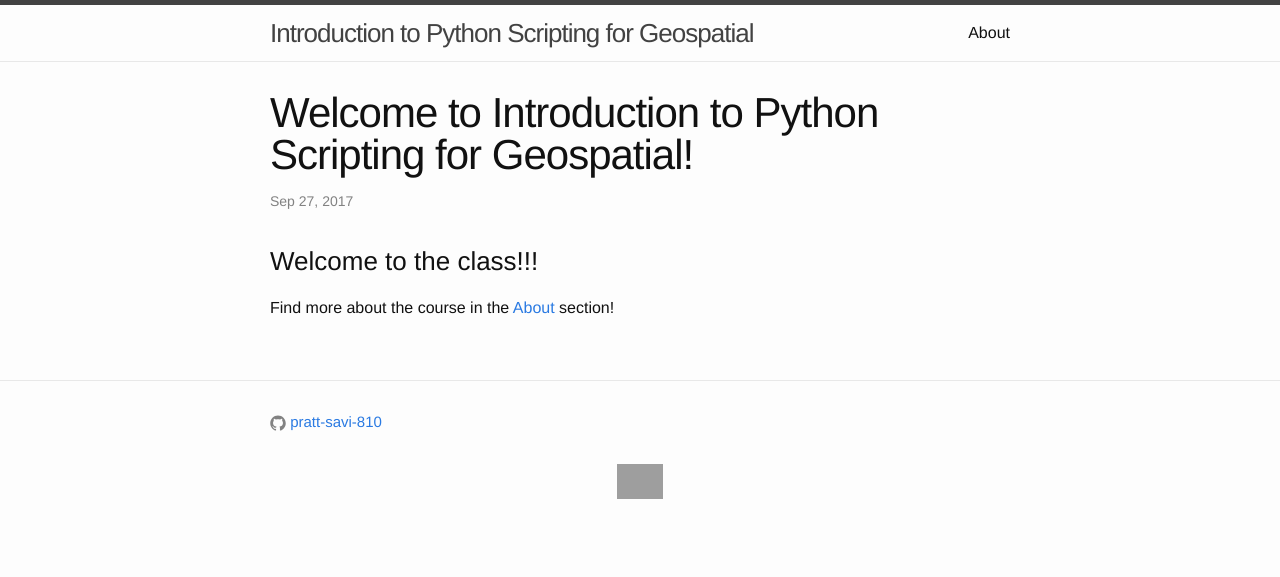
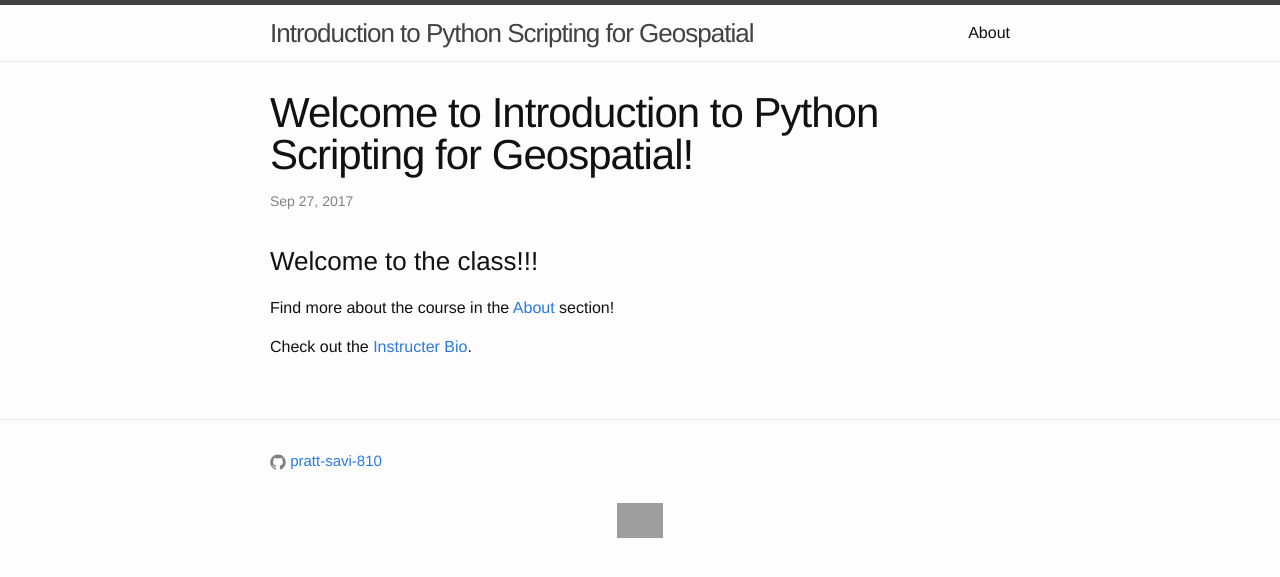
Before and after one commit to pratt-savi-810/pratt-savi-810.github.io, a Jekyll site: the page built from _posts/2017-10-22-class-1.markdown, in a window 1280 px wide. Shown: the top 577 px of the page. Built offline with Jekyll 4.4.1, drawn with Linux system fonts in a browser that asks for light colours; grey boxes are pictures that could not be loaded.

Commit message:
added bio to posts

```diff
--- a/_posts/2017-10-22-class-1.markdown
+++ b/_posts/2017-10-22-class-1.markdown
@@ -8,3 +8,5 @@ categories: class
 ### Welcome to the class!!!
 
 Find more about the course in the [About](/about) section!
+
+Check out the [Instructer Bio](https://commons.pratt.edu/savi/danny-sheehan/).
```
